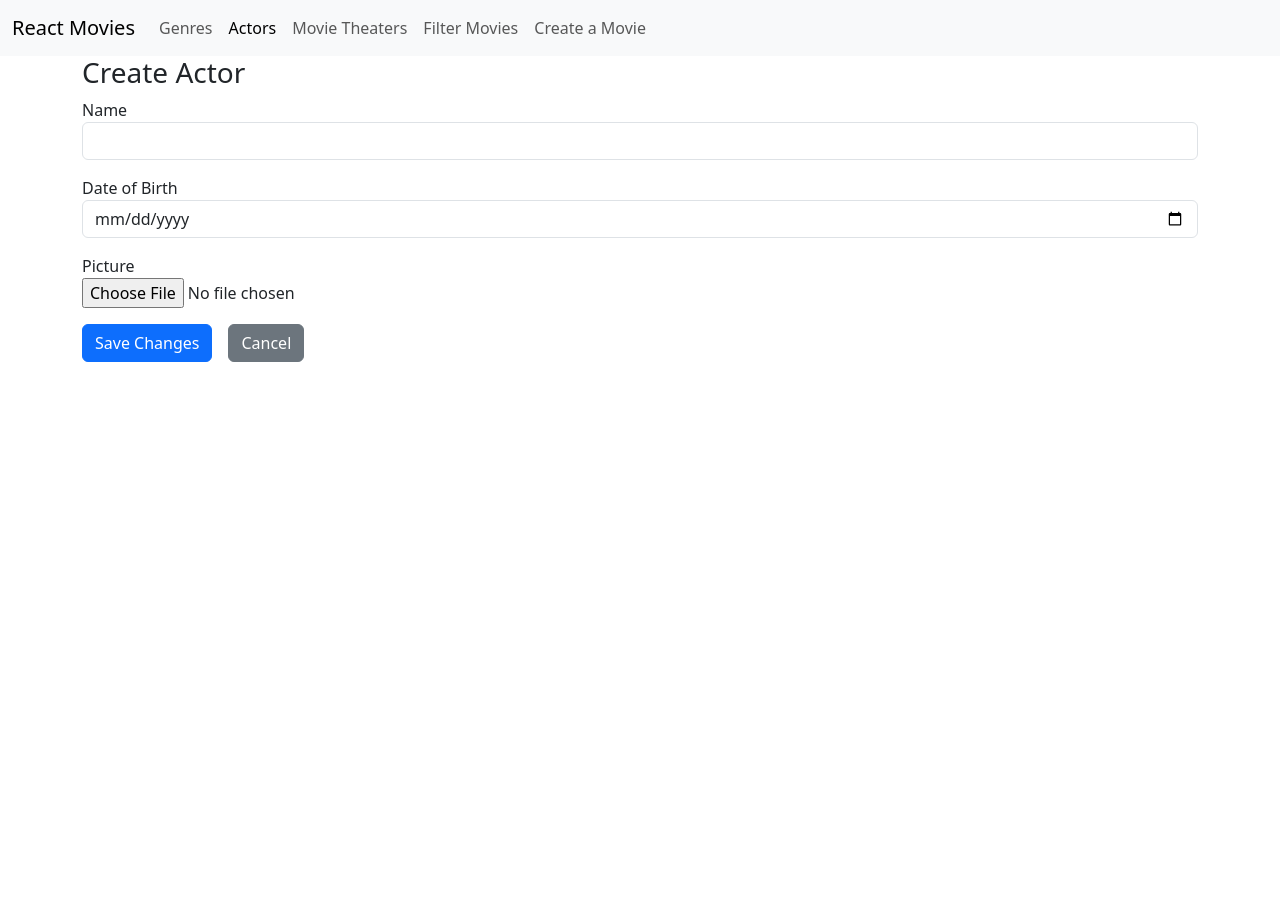
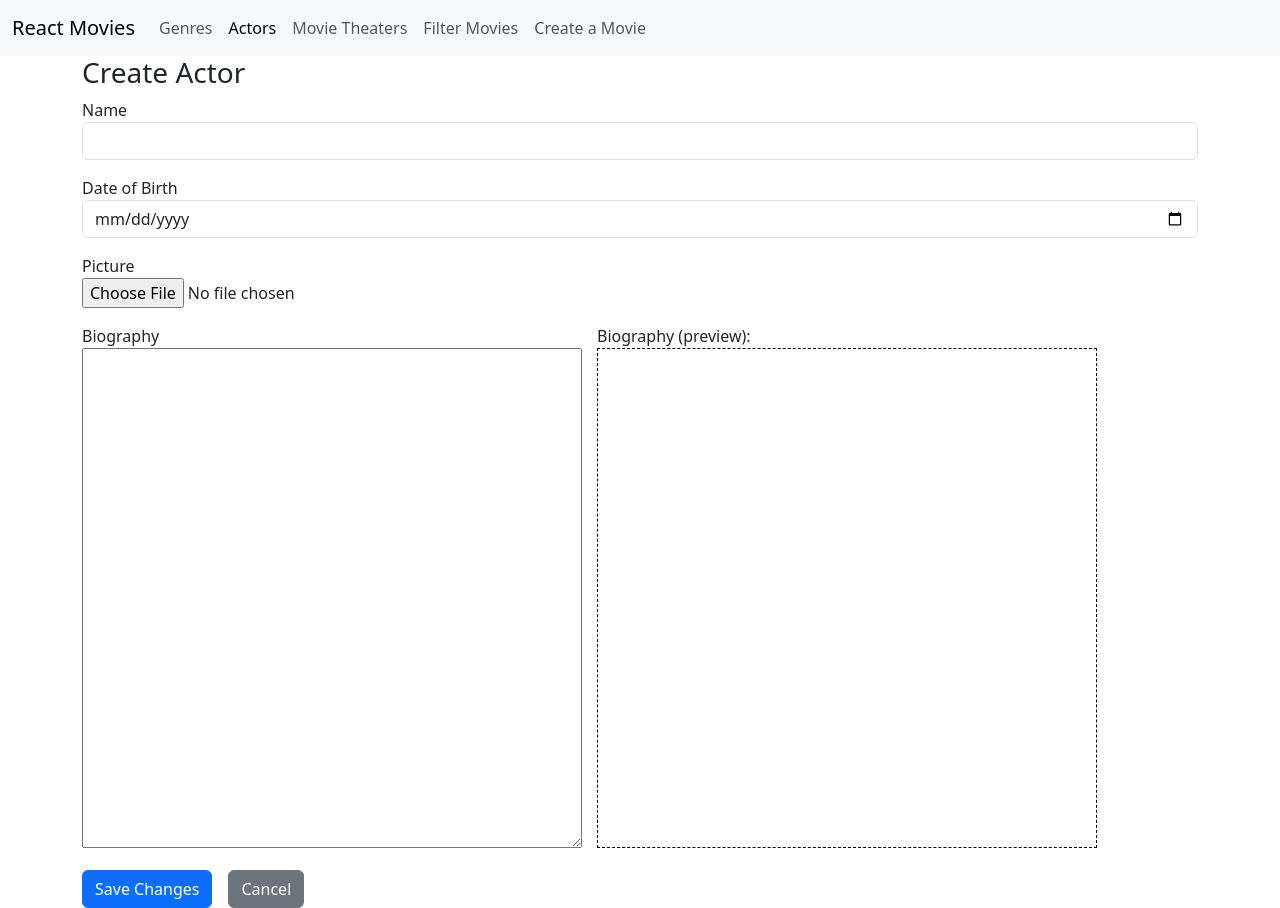
Before and after one commit to Davidson-Keith/react-movies, a React (Create React App) app: page /actors/create in a window 1280 px wide. Before the commit the page ends 800 px from the top, so only its background shows below. Built offline with nearby package versions, Linux system fonts and the light colour scheme.

Commit message:
Add Markdown textarea field for the biography.

```diff
--- a/package.json
+++ b/package.json
@@ -12,6 +12,7 @@
     "formik": "^2.2.9",
     "react": "^18.2.0",
     "react-dom": "^18.2.0",
+    "react-markdown": "^9.0.0",
     "react-router-dom": "^6.18.0",
     "react-scripts": "5.0.1",
     "typescript": "^4.9.5",
--- a/src/actors/ActorForm.tsx
+++ b/src/actors/ActorForm.tsx
@@ -6,6 +6,7 @@ import {actorCreationDTO} from "./actors.model";
 import * as Yup from 'yup';
 import DateField from "../utils/forms/DateField";
 import ImageField from "../utils/forms/ImageField";
+import MarkdownField from "../utils/forms/MarkdownField";
 
 export default function ActorForm(props: actorFormProps) {
   return (
@@ -23,6 +24,7 @@ export default function ActorForm(props: actorFormProps) {
             <TextField label="Name" field="name"/>
             <DateField field="dateOfBirth" displayName="Date of Birth"/>
             <ImageField field="picture" displayName="Picture" imageURL={props.model.pictureURL}/>
+            <MarkdownField displayName="Biography" field="biography"/>
             <Button
               disabled={formikProps.isSubmitting}
               type="submit"
--- a/src/actors/actors.model.d.ts
+++ b/src/actors/actors.model.d.ts
@@ -3,12 +3,15 @@ export interface actorCreationDTO {
   dateOfBirth?: Date;
   picture?: File;
   pictureURL?: string;
+  biography?: string;
 }
 
+// Not used?
 export interface actorDTO {
   id: number;
   name: string;
   dateOfBirth?: Date;
   picture?: File;
   pictureURL?: string;
+  biography?: string;
 }
--- a/src/testData/actors.testdata.ts
+++ b/src/testData/actors.testdata.ts
@@ -1,4 +1,3 @@
-import {genreDTO} from "../genres/genres.model";
 import {actorDTO} from "../actors/actors.model";
 
 
@@ -6,7 +5,9 @@ export const testDataActors: actorDTO[] = [
   {
     id: 1,
     name: 'Daniel Craig',
-    dateOfBirth: new Date("2 March 1968"),
+    dateOfBirth: new Date('1968-03-02T00:00:00'),
+    biography: `# Daniel
+    This legend was born in a **castle**.`,
     pictureURL: 'https://upload.wikimedia.org/wikipedia/commons/thumb/8/87/Daniel_Craig_in_2021.jpg/440px-Daniel_Craig_in_2021.jpg'
   },
 ]
--- a/src/utils/forms/ImageField.tsx
+++ b/src/utils/forms/ImageField.tsx
@@ -1,7 +1,5 @@
 import {ChangeEvent, useState} from "react";
-import {Simulate} from "react-dom/test-utils";
-import error = Simulate.error;
-import {useFormik, useFormikContext} from "formik";
+import {useFormikContext} from "formik";
 
 export default function ImageField(props: imageFieldProps) {
   const [imageBase64, setImageBase64] = useState('');
@@ -46,7 +44,7 @@ export default function ImageField(props: imageFieldProps) {
         {imageBase64 ?
           <div>
             <div style={divStyle}>
-              <img style={imgStyle} src={imageBase64} alt="selected image"/>
+              <img style={imgStyle} src={imageBase64} alt="selected"/>
             </div>
           </div>
           : null
@@ -54,7 +52,7 @@ export default function ImageField(props: imageFieldProps) {
         {imageUrl ?
           <div>
             <div style={divStyle}>
-              <img style={imgStyle} src={imageUrl} alt="selected image"/>
+              <img style={imgStyle} src={imageUrl} alt="selected"/>
             </div>
           </div>
           : null
--- /dev/null
+++ b/src/utils/forms/MarkdownField.css
@@ -0,0 +1,15 @@
+.form-markdown {
+  display: flex;
+}
+
+.form-markdown textarea {
+  width: 500px;
+  height: 500px;
+  margin-right: 15px;
+}
+
+.form-markdown .markdown-container {
+  border: 1px dashed black;
+  width: 500px;
+  height: 500px;
+}
--- /dev/null
+++ b/src/utils/forms/MarkdownField.tsx
@@ -0,0 +1,31 @@
+import {Field, useFormikContext} from "formik";
+import ReactMarkdown from "react-markdown";
+import './MarkdownField.css';
+
+export default function MarkdownField(props: markdownFieldProps) {
+  const {values} = useFormikContext<any>();
+
+  return (
+    <>
+      <div className="mb-3 form-markdown">
+        <div>
+          <label>{props.displayName}</label>
+          <div>
+            <Field name={props.field} as="textarea" className="form-textarea"/>
+          </div>
+        </div>
+        <div>
+          <label>{props.displayName} (preview):</label>
+          <div className="markdown-container">
+            <ReactMarkdown>{values[props.field]}</ReactMarkdown>
+          </div>
+        </div>
+      </div>
+    </>
+  )
+}
+
+interface markdownFieldProps {
+  displayName: string;
+  field: string;
+}
```
Also changed, not shown: 1 other file (tests, documents, lock files or other folders).
